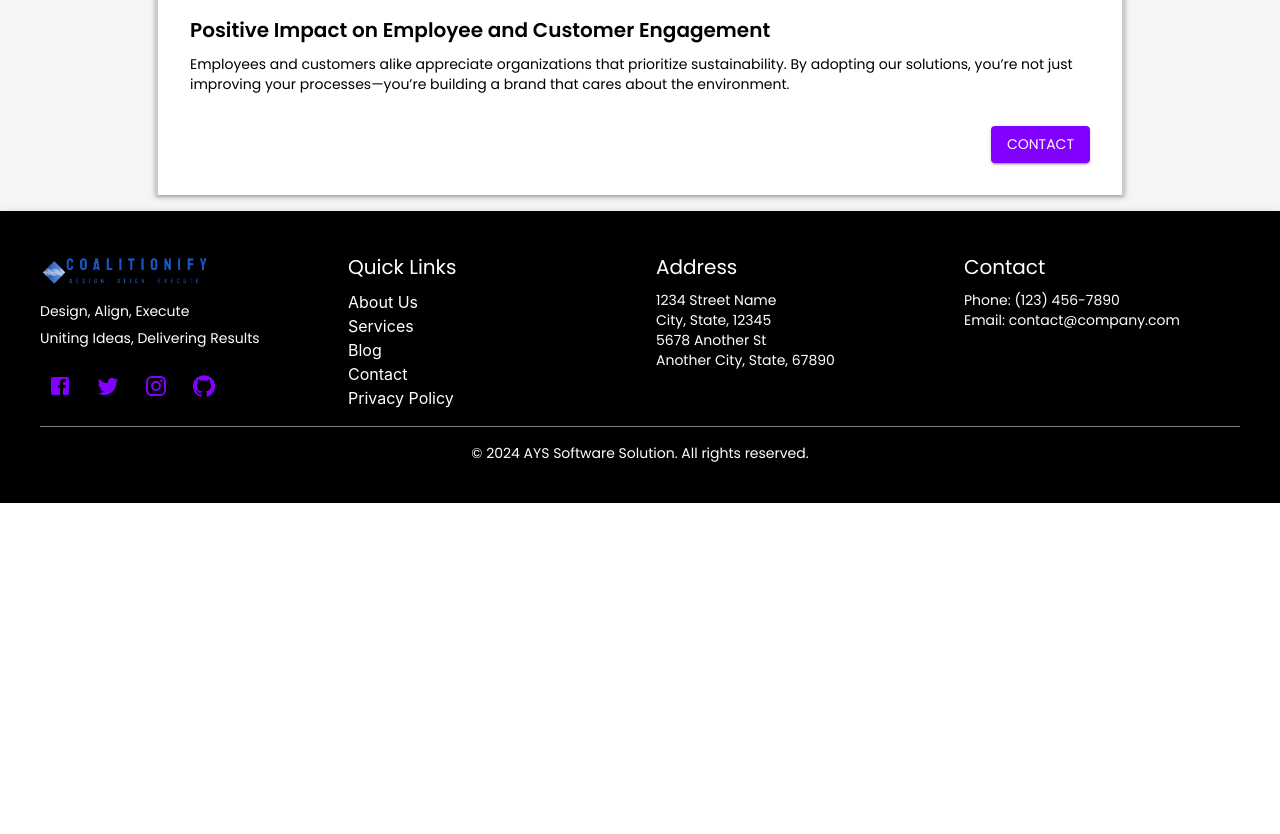
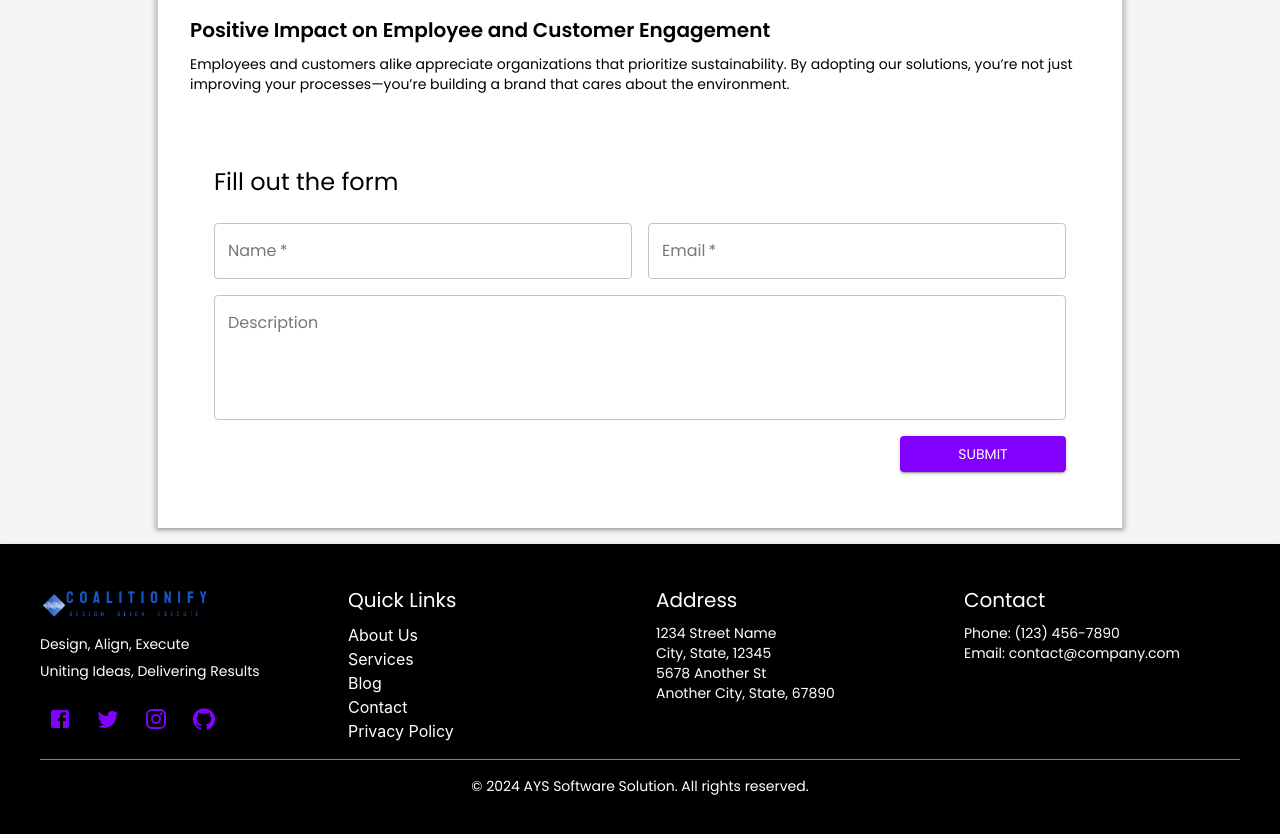
Before and after one commit to 8shivram8/cms-docker-test, a React (Create React App) app: page /IGBCCertification in a window 1280 px wide. Shown: the part 900-1734 px from the top of the page. Before the commit the page ends 1403 px from the top, so only its background shows below. Built offline with nearby package versions, Linux system fonts and the light colour scheme.

Commit message:
added contact form

```diff
--- a/src/components/Certification.jsx
+++ b/src/components/Certification.jsx
@@ -4,15 +4,12 @@ import logo1 from '../assets/logo1.png'; // Ensure this path is correct
 import ResponsiveFormDialog from './ResponsiveFormDialog';
 
 const Certification = () => {
-  const [open, setOpen] = useState(false);
-
-  const handleDialogOpen = () => setOpen(true);
-  const handleDialogClose = () => setOpen(false);
 
   return (
     <Box
       sx={{
         display: 'flex',
+        // flexDirection:'column',
         justifyContent: 'center',
         minHeight: '100vh',
         bgcolor: 'grey.100',
@@ -35,6 +32,10 @@ const Certification = () => {
         }}
       >
         {/* Watermark image */}
+
+
+        {/* Content */}
+        <Box sx={{ position: 'relative', zIndex: 1 }}>
         <Box
           component="img"
           src={logo1}
@@ -51,9 +52,6 @@ const Certification = () => {
             zIndex: 0,
           }}
         />
-
-        {/* Content */}
-        <Box sx={{ position: 'relative', zIndex: 1 }}>
           <Typography variant="h4" sx={{ fontWeight: 'bold' }}>
             How Our Solutions Help Achieve IGBC Certification
           </Typography>
@@ -146,22 +144,14 @@ const Certification = () => {
               a brand that cares about the environment.
             </Typography>
           </Box>
-          <Box
-            sx={{
-              display: 'flex',
-              justifyContent: 'flex-end',
-              mt: 4,
-            }}
-          >
-            <Button variant="contained" color="primary" onClick={handleDialogOpen}>
-              contact
-            </Button>
-          </Box>
         </Box>
-          <ResponsiveFormDialog open={open} handleDialogClose={handleDialogClose}/>
+        <Box>
+          <ResponsiveFormDialog />
+        </Box>
       </Box>
-      </Box>
-      );
+
+    </Box>
+  );
 };
 
-      export default Certification;
+export default Certification;
--- a/src/components/ResponsiveFormDialog.jsx
+++ b/src/components/ResponsiveFormDialog.jsx
@@ -1,19 +1,18 @@
 import React, { useState } from 'react';
 import {
-  Dialog,
-  DialogContent,
   Typography,
   Grid,
   TextField,
   FormHelperText,
   Box,
   Button,
+  Snackbar,
   IconButton
 } from '@mui/material';
 import CheckCircleRoundedIcon from '@mui/icons-material/CheckCircleRounded';
 import CloseIcon from '@mui/icons-material/Close';
 
-const ResponsiveFormDialog = ({ open, handleDialogClose }) => {
+const ResponsiveForm = () => {
   const [formData, setFormData] = useState({
     name: '',
     email: '',
@@ -24,7 +23,8 @@ const ResponsiveFormDialog = ({ open, handleDialogClose }) => {
     email: '',
     description: ''
   });
-  const [isSubmitted, setIsSubmitted] = useState(false);
+  const [isSnackbarOpen, setIsSnackbarOpen] = useState(false);
+  const [showSuccessMessage, setShowSuccessMessage] = useState(false);
 
   const handleChange = (e) => {
     const { name, value } = e.target;
@@ -74,36 +74,26 @@ const ResponsiveFormDialog = ({ open, handleDialogClose }) => {
 
   const handleSubmit = () => {
     if (validateForm()) {
-      setIsSubmitted(true);
+      setIsSnackbarOpen(true);
+      setShowSuccessMessage(true);
       resetForm();
     }
   };
 
-  const handleCancel = () => {
-    resetForm();
-    setIsSubmitted(false);
-    handleDialogClose();
+  const handleCloseSnackbar = () => {
+    setIsSnackbarOpen(false);
+    setShowSuccessMessage(false);
   };
 
   return (
-    <Dialog open={open} onClose={handleCancel} fullWidth maxWidth="sm">
-      <Box display="flex" justifyContent="space-between" alignItems="center" p={1}>
-        <Typography variant="h6" sx={{ ml: 1 }}>
-          {isSubmitted ? '' : 'Fill out the form'}
-        </Typography>
-        <IconButton onClick={handleCancel}>
-          <CloseIcon />
-        </IconButton>
-      </Box>
-      <DialogContent>
-        {isSubmitted ? (
-          <Box textAlign="center">
-            <CheckCircleRoundedIcon color="success" sx={{ fontSize: 45, mb: 1 }} />
-            <Typography variant="h6">Our team will contact you soon</Typography>
-          </Box>
-        ) : (
+    <Box sx={{ maxWidth: 900, mx: 'auto', p: 3, mt: 2 }}>
       <Grid container spacing={2}>
         <Grid item xs={12}>
+          <Typography variant="h5" gutterBottom>
+            Fill out the form
+          </Typography>
+        </Grid>
+        <Grid item xs={12} md={6}>
           <TextField
             fullWidth
             label="Name"
@@ -116,7 +106,7 @@ const ResponsiveFormDialog = ({ open, handleDialogClose }) => {
           />
           {errors.name && <FormHelperText error>{errors.name}</FormHelperText>}
         </Grid>
-            <Grid item xs={12}>
+        <Grid item xs={12} md={6}>
           <TextField
             fullWidth
             label="Email"
@@ -141,25 +131,23 @@ const ResponsiveFormDialog = ({ open, handleDialogClose }) => {
             value={formData.description}
             onChange={handleChange}
           />
+          {showSuccessMessage && (
+            <Box sx={{ display: 'flex', alignItems: 'center', mt: 1 }}>
+              <CheckCircleRoundedIcon color="success" sx={{ mr: 1 }} />
+              <Typography variant="body1" color="textSecondary">
+                Our team will contact you soon
+              </Typography>
+            </Box>
+          )}
         </Grid>
         <Grid item xs={12} container justifyContent="flex-end">
-              <Button onClick={handleCancel} color="primary" variant="outlined">
-                Cancel
-              </Button>
-              <Button
-                color="primary"
-                variant="contained"
-                onClick={handleSubmit}
-                sx={{ ml: 2 }}
-              >
+          <Button color="primary" variant="contained" onClick={handleSubmit} sx={{minWidth:'166px'}}>
             Submit
           </Button>
         </Grid>
       </Grid>
-        )}
-      </DialogContent>
-    </Dialog>
+    </Box>
   );
 };
 
-export default ResponsiveFormDialog;
+export default ResponsiveForm;
```
Lines whose indentation alone changed are shown as unchanged.
